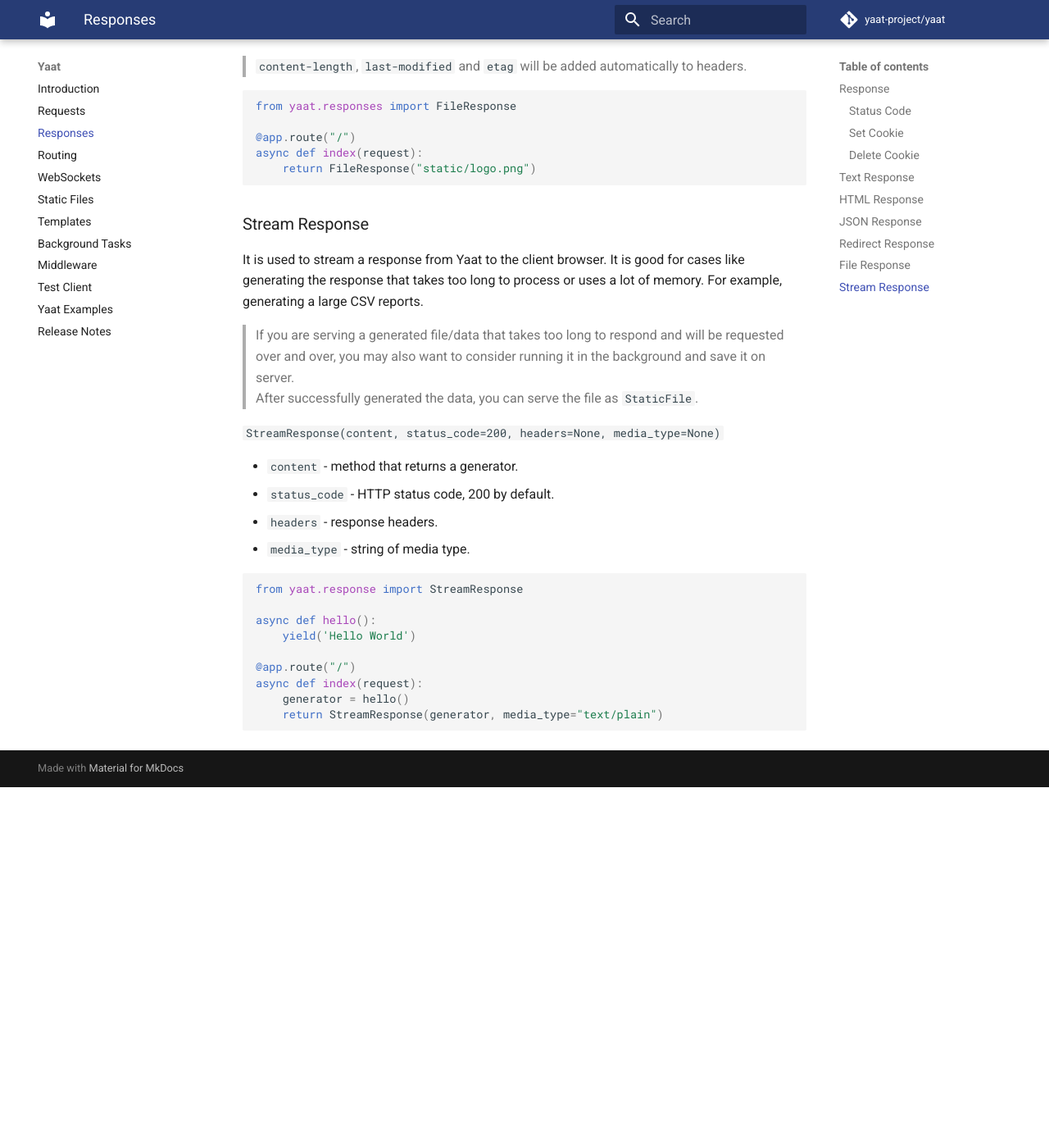
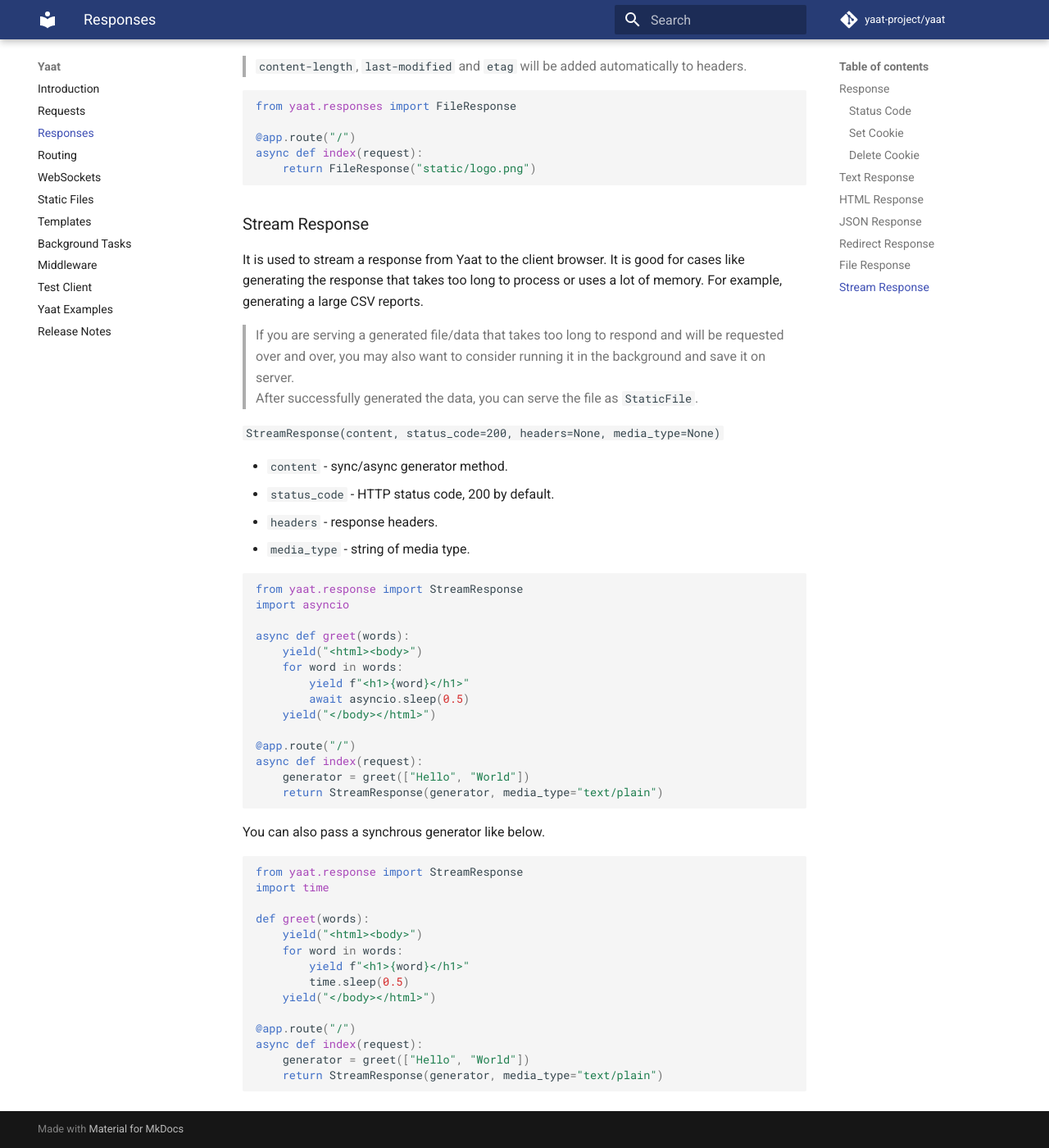
Before and after one commit to yaat-project/yaat, an MkDocs documentation site: the page built from docs/responses.md, in a window 1280 px wide and 1400 px high, scrolled down 2939 px. Shown: the whole window at 82% size. Built offline with MkDocs 1.6.1 and Material for MkDocs 9.7.7, drawn with Linux system fonts in a browser that asks for light colours; comment, search, counter and statistics services are not loaded; before the commit the page ends 3899 px from its top, so only the background shows below that.

Commit message:
updated documentation for Stream Response

````diff
--- a/docs/responses.md
+++ b/docs/responses.md
@@ -140,19 +140,43 @@
 
 `StreamResponse(content, status_code=200, headers=None, media_type=None)`
 
-- `content` - method that returns a generator.
+- `content` - sync/async generator method.
 - `status_code` - HTTP status code, 200 by default.
 - `headers` - response headers.
 - `media_type` - string of media type.
 
 ```python
 from yaat.response import StreamResponse
+import asyncio
 
-async def hello():
-    yield('Hello World')
+async def greet(words):
+    yield("<html><body>")
+    for word in words:
+        yield f"<h1>{word}</h1>"
+        await asyncio.sleep(0.5)
+    yield("</body></html>")
 
 @app.route("/")
 async def index(request):
-    generator = hello()
+    generator = greet(["Hello", "World"])
     return StreamResponse(generator, media_type="text/plain")
 ```
+
+You can also pass a synchrous generator like below.
+
+```python
+from yaat.response import StreamResponse
+import time
+
+def greet(words):
+    yield("<html><body>")
+    for word in words:
+        yield f"<h1>{word}</h1>"
+        time.sleep(0.5)
+    yield("</body></html>")
+
+@app.route("/")
+async def index(request):
+    generator = greet(["Hello", "World"])
+    return StreamResponse(generator, media_type="text/plain")
+```
````
